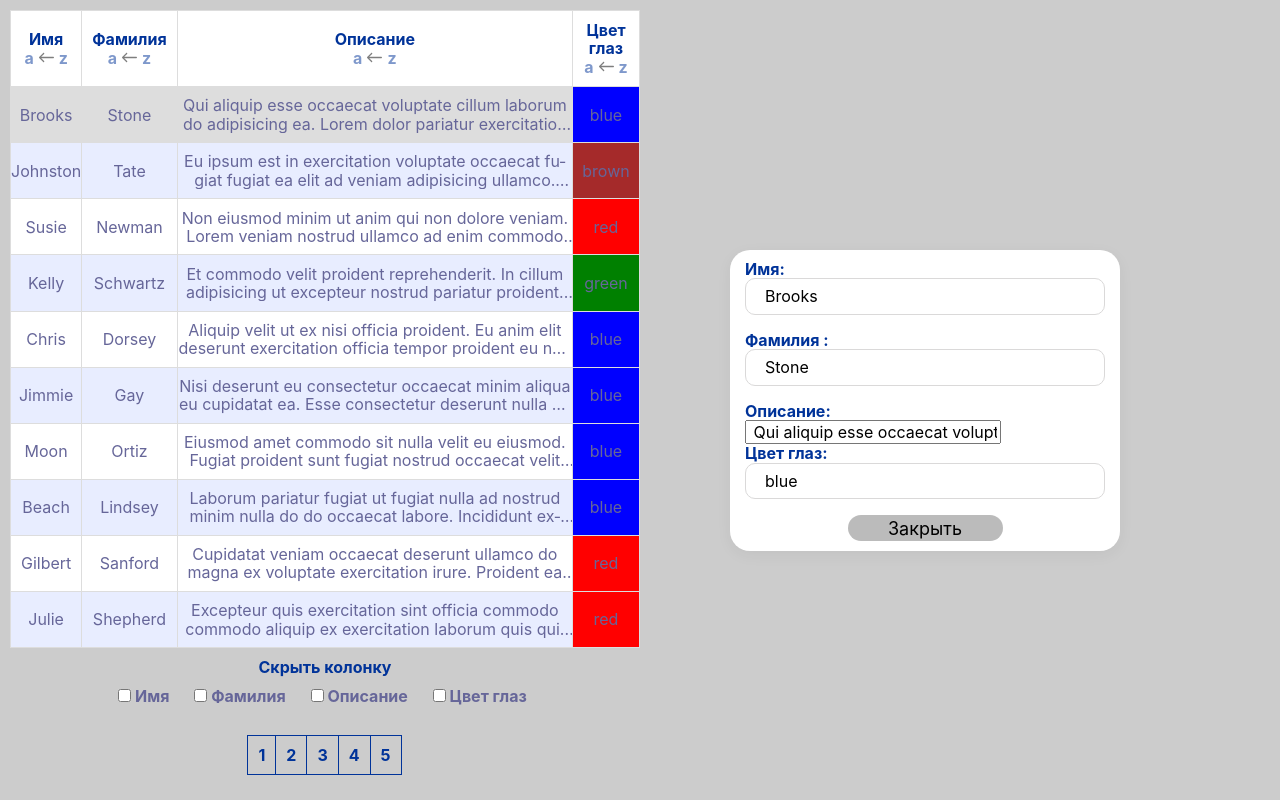
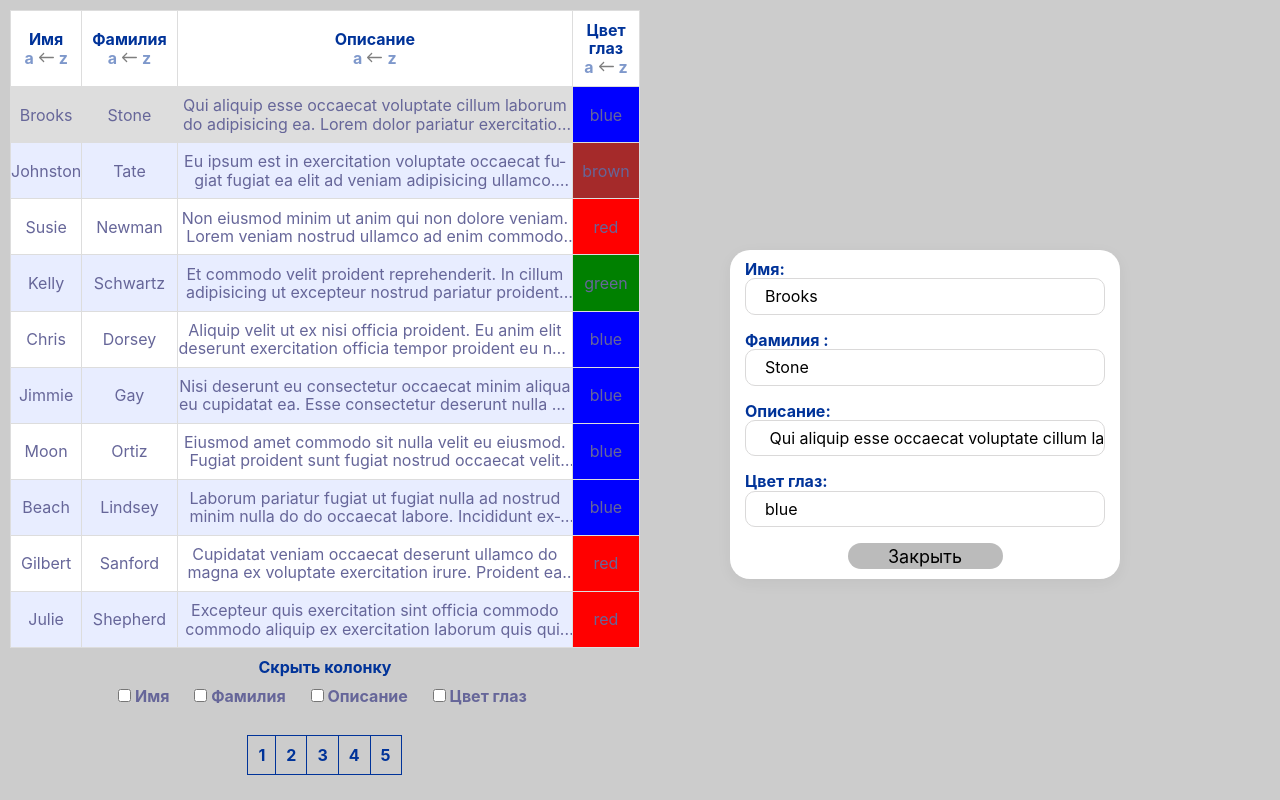
Before and after one commit to kamalov-eldar/infotecs-test, a plain HTML site: page index.html in a window 1280 px wide. Both pictures are taken after a click on the element 325 px from the left and 114 px from the top of the page. Drawn offline with nearby package versions, Linux system fonts and the light colour scheme; files that its build step writes are made by us from their sources.

Commit message:
update stle

```diff
--- a/index.html
+++ b/index.html
@@ -67,7 +67,7 @@
             </div>
             <div class="input__block">
               <label class="input__lbl" for="name">Описание:</label>
-              <input class="modal__textarea" type="text" rows="5"> </input>
+              <input class="modal__input" type="text" rows="5"> </input>
             </div>
             <div class="input__block">
               <label class="input__lbl" for="name">Цвет глаз:</label>
```
